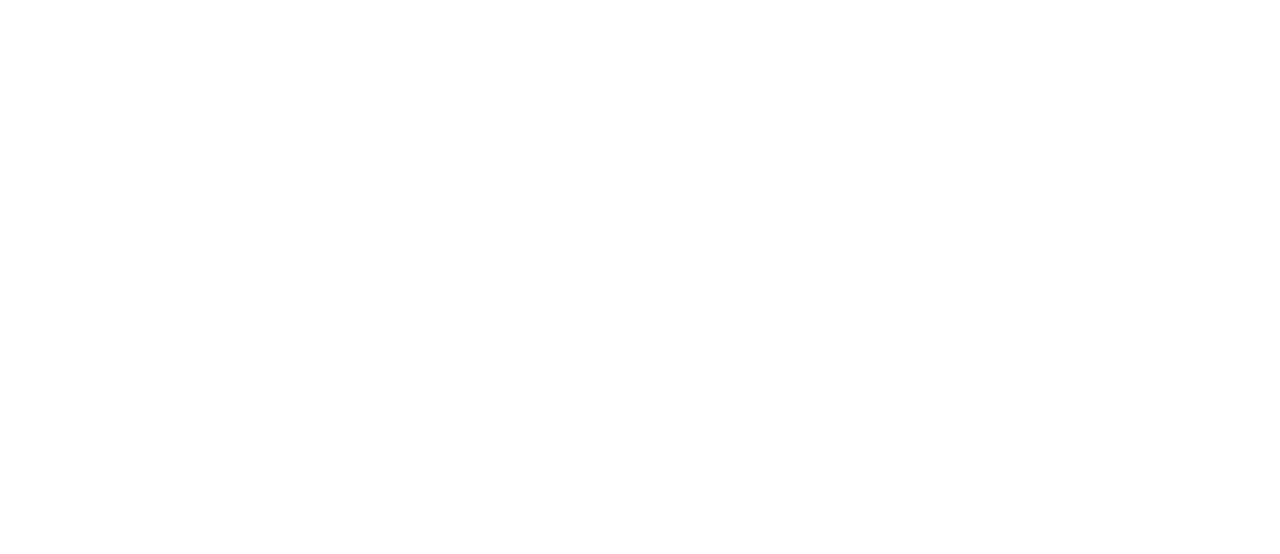
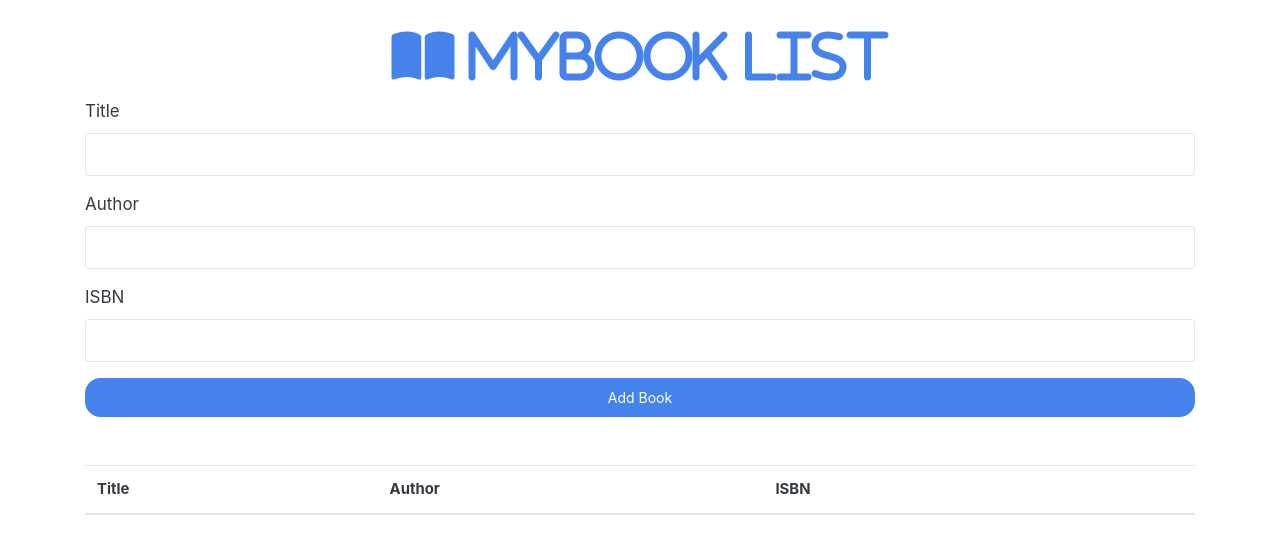
Before and after one commit to MdRiabi/BookStorage, a plain HTML site: page index.html in a window 1280 px wide. Drawn offline with nearby package versions, Linux system fonts and the light colour scheme.

Commit message:
html code

```diff
--- a/index.html
+++ b/index.html
@@ -3,10 +3,57 @@
 <head>
     <meta charset="UTF-8">
     <meta name="viewport" content="width=device-width, initial-scale=1.0">
+    <link rel="stylesheet" href="https://cdn.jsdelivr.net/npm/bootswatch@4.5.2/dist/litera/bootstrap.min.css" integrity="sha384-enpDwFISL6M3ZGZ50Tjo8m65q06uLVnyvkFO3rsoW0UC15ATBFz3QEhr3hmxpYsn" crossorigin="anonymous">
+    <link rel="stylesheet" href="https://cdnjs.cloudflare.com/ajax/libs/font-awesome/6.5.1/css/all.min.css" integrity="sha512-DTOQO9RWCH3ppGqcWaEA1BIZOC6xxalwEsw9c2QQeAIftl+Vegovlnee1c9QX4TctnWMn13TZye+giMm8e2LwA==" crossorigin="anonymous" referrerpolicy="no-referrer" />
+
     <title>Book Application</title>
 </head>
 <body>
 
+    <div class="container mt-4" >
 
+        <h1 class="display-4 text-center">
+            <i class="fas fa-book-open text-primary"> My<span>Book</span> List</i>
+        </h1>
+
+            <form  id="book-form">
+
+                <div class="form-group">
+                    <label for="title">Title</label>
+                    <input type="text" id="title" class="form-control">
+                </div>
+
+                <div class="form-group">
+                    <label for="author">Author</label>
+                    <input type="text" id="title" class="form-control">
+                </div>
+
+                <div class="form-group">
+                    <label for="isbn">ISBN</label>
+                    <input type="text" id="title" class="form-control">
+                </div>
+
+                <input type="submit" value="Add Book" class="btn btn-primary btn-block">
+
+            </form>
+
+            <table class="table table-striped mt-5">
+                <thead>
+                    <tr>
+
+                        <th>Title</th>
+                        <th>Author</th>
+                        <th>ISBN</th>
+                        <th></th>
+                    </tr>
+                </thead>
+                <tbody id="book-list"></tbody>
+            </table>
+
+
+
+    </div>
+
+    <script src="script.js"></script>
 </body>
 </html>
```
